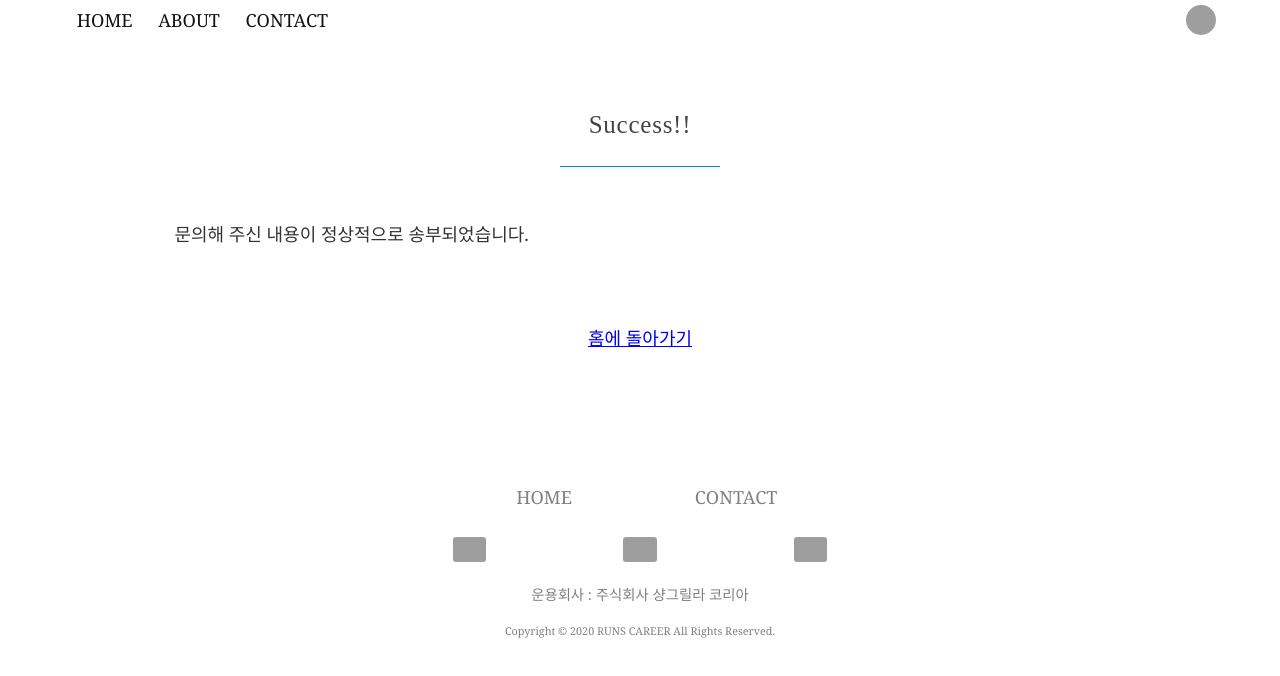
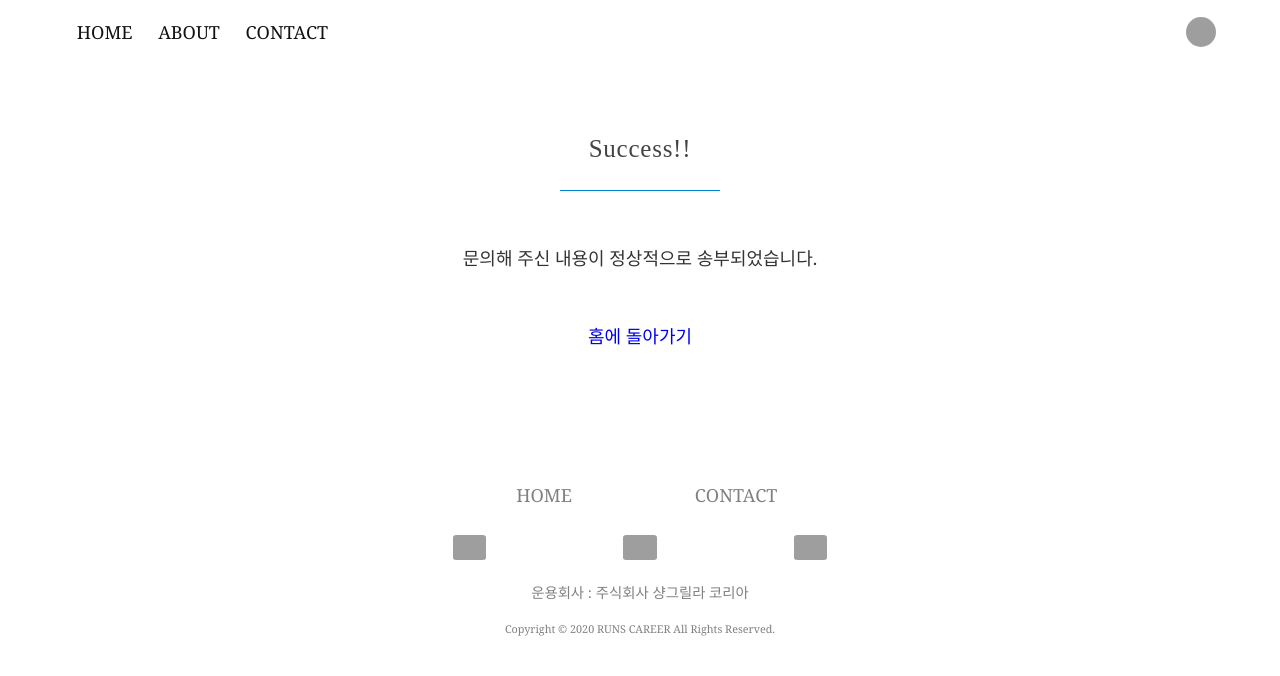
Before and after one commit to konishiyama/RunsCareerKorea, a Gatsby site: page /contact_success in a window 1280 px wide. Built offline with nearby package versions, Linux system fonts and the light colour scheme; Gatsby itself is replaced by a stand-in of ours; grey boxes are pictures that could not be loaded.

Commit message:
Design_Done_2

```diff
--- a/src/components/NavbarLinks.js
+++ b/src/components/NavbarLinks.js
@@ -56,13 +56,13 @@ const Logout = styled.span`
     width: 0%;
     content: ".";
     color: transparent;
-    background: #4c9c41;
+    background: #0086d1;
     height: 1px;
     transition: all 0.4s ease-in;
   }
 
   :hover {
-    color: #4c9c41;
+    color: #0086d1;
     ::after {
       width: 100%;
     }
--- a/src/components/header.js
+++ b/src/components/header.js
@@ -4,7 +4,7 @@ import NavbarLinks from "./NavbarLinks"
 // import {FirebaseContext} from './Firebase';
 
 const Navigation = styled.nav`
-  height: 5vh;
+  height: 8vh;
   display: flex;
   background-color: #fff;
   position: relative;
--- a/src/pages/contact_success.js
+++ b/src/pages/contact_success.js
@@ -17,15 +17,25 @@ const ContactSuccess = () => {
             Success!!
           </span>
          </SubTitle>
-        <p>문의해 주신 내용이 정상적으로 송부되었습니다.</p>
-        {/* <p>通常、4営業日以内にお知らせいただいたメールアドレス宛にご回答いたしますが、万一返答のない場合は、お手数ですが再度お問い合わせいただくか、お電話でお問い合わせくださいますようお願いします。</p> */}
-        <br></br>
+        <p
+          style={{
+            textAlign: `center`
+          }}
+        >
+          문의해 주신 내용이 정상적으로 송부되었습니다.
+        </p>
         <br></br>
         <p
         style={{
-          textAlign: `center`
+          textAlign: `center`,
+          textDecoration: `none`,
         }}
-        ><a href="/">홈에 돌아가기</a></p>
+        ><a
+          href="/"
+          style={{
+            textDecoration: `none`,
+          }}
+          >홈에 돌아가기</a></p>
         <br></br>
         <br></br>
     </div>
```
